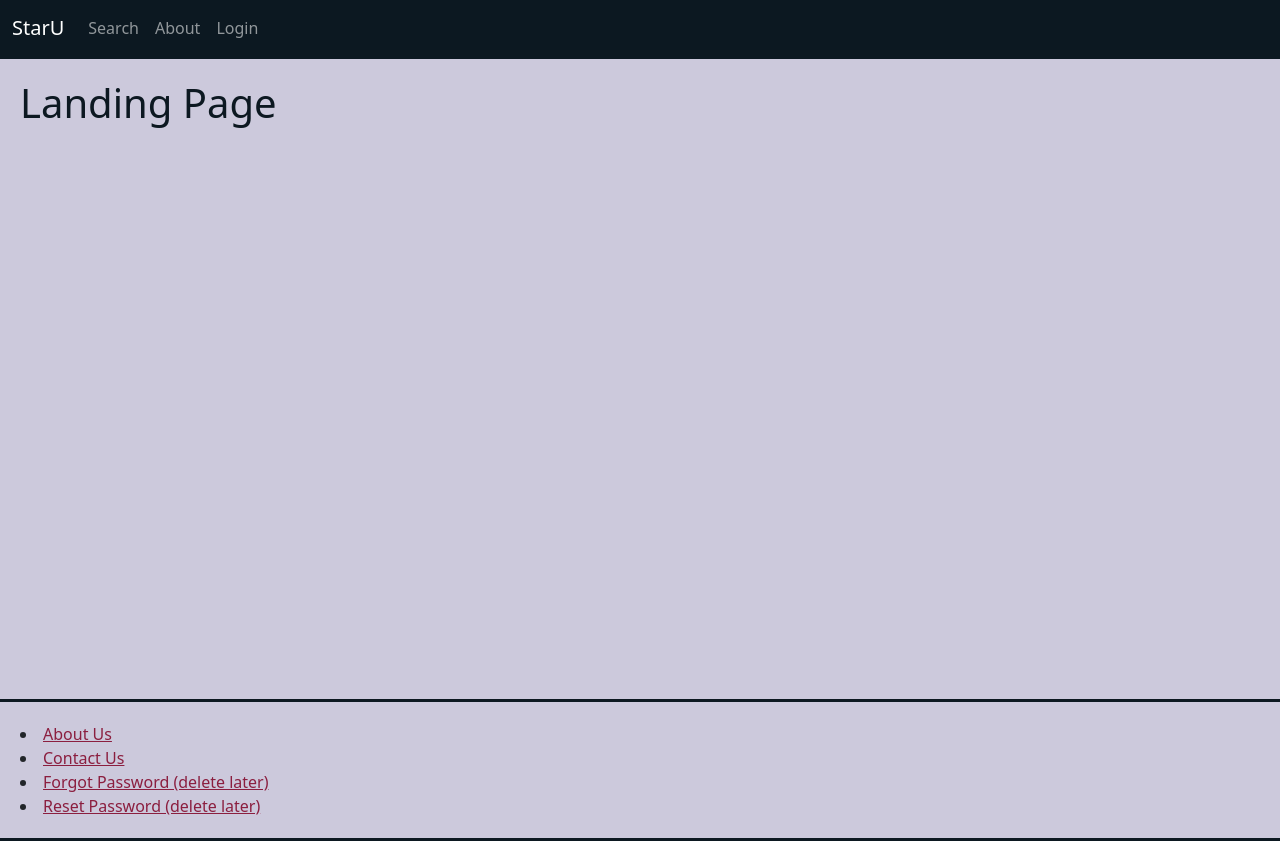
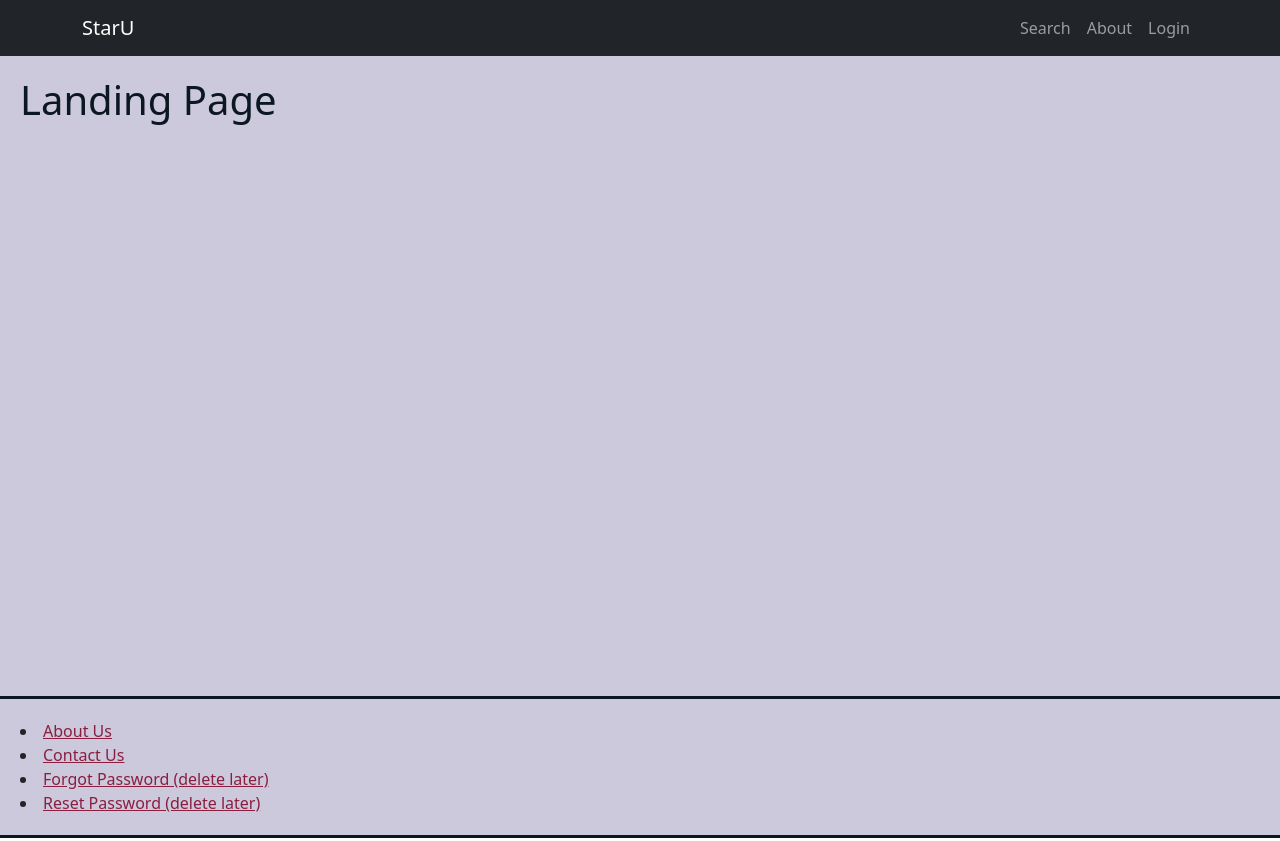
Before and after one commit to TimWargo/staru, a React (Create React App) app: page / in a window 1280 px wide. Built offline with nearby package versions, Linux system fonts and the light colour scheme.

Commit message:
Finally fixed the NavBar

```diff
--- a/src/Components/NavBar/NavBar.js
+++ b/src/Components/NavBar/NavBar.js
@@ -51,21 +51,22 @@ class NavBar extends Component {
 
     render() {
         return (
-            <Navbar className="navBar" variant="dark" expand="lg">
-                <div class="container-fluid">
-                    <a class="navbar-brand" href="/">StarU</a>
-                    <button class="navbar-toggler" type="button" data-bs-toggle="collapse" data-bs-target="#navbarNav" aria-controls="navbarNav" aria-expanded="false" aria-label="Toggle navigation">
-                        <span class="navbar-toggler-icon"></span>
-                    </button>
-                    <div class="collapse navbar-collapse" id="navbarNav">
-                        <Nav>
-                            <Nav.Link href="/search">Search</Nav.Link>
-                            <Nav.Link href="/about">About</Nav.Link>
-                            {this.renderAuth()}
-                        </Nav>
-                    </div>
-                </div>
+
+            // new and improved working NavBar
+            <Navbar collapseOnSelect expand="lg" bg="dark" variant="dark">
+                <Container>
+                    <Navbar.Brand href="/">StarU</Navbar.Brand>
+                    <Navbar.Toggle aria-controls="responsive-navbar-nav" />
+                    <Navbar.Collapse id="responsive-navbar-nav">
+                    <Nav className="ms-auto">
+                        <Nav.Link href="/search">Search</Nav.Link>
+                        <Nav.Link href="/about">About</Nav.Link>
+                        {this.renderAuth()}
+                    </Nav>
+                    </Navbar.Collapse>
+                </Container>
             </Navbar>
+
 
             // the old NavBar style, kept just in case the new one is awful
             /*
@@ -82,7 +83,6 @@ class NavBar extends Component {
                             {this.renderAuth()}
                         </Nav>
                     </Container>
-
                 </Navbar>
             </div>
             */
```
